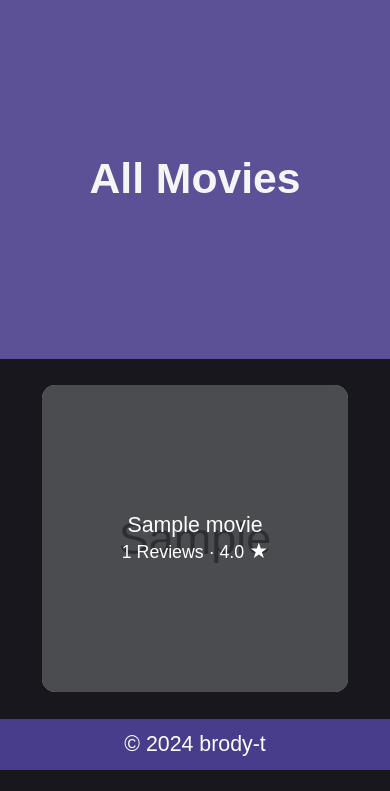
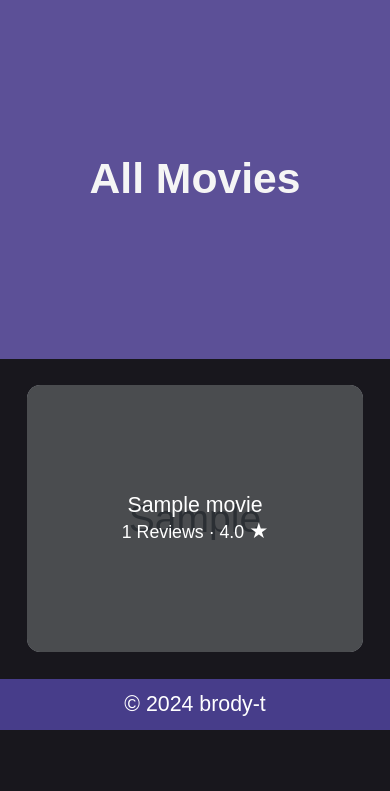
Before and after one commit to brody-tm/screen-spotlight, a Flask app: page /movies in a window 390 px wide. Shown: the part 53-844 px from the top of the page. Run offline with Flask 3, Linux system fonts and the light colour scheme; tables that the repository leaves empty hold one stand-in row (values such as "Sample post"); grey boxes marked "Sample" are stand-in pictures.

Commit message:
Changed movies page to grid layout, started working on login

```diff
--- a/MovieReviewAppBackend/__init__.py
+++ b/MovieReviewAppBackend/__init__.py
@@ -1,9 +1,11 @@
 from flask import Flask
 from flask_sqlalchemy import SQLAlchemy
 from flask_migrate import Migrate
+from flask_login import LoginManager
 
 db = SQLAlchemy()
 migrate = Migrate()
+login_manager = LoginManager()
 
 def create_app(config_name=None):
     app = Flask(__name__)
@@ -15,6 +17,7 @@ def create_app(config_name=None):
     # Initialize extensions
     db.init_app(app)
     migrate.init_app(app, db)
+    login_manager.init_app(app)
 
     # Register Blueprints (modular routing)
     from .routes import main as main_blueprint
--- a/MovieReviewAppBackend/models.py
+++ b/MovieReviewAppBackend/models.py
@@ -1,13 +1,18 @@
+from flask_login import UserMixin
+
 from . import db
 from datetime import datetime
 from werkzeug.security import generate_password_hash, check_password_hash
 
-class User(db.Model):
+class User(db.Model, UserMixin):
     id = db.Column(db.Integer, primary_key=True)
     username = db.Column(db.String(80), unique=True, nullable=False)
     password_hash = db.Column(db.String(255), nullable=False)
     email = db.Column(db.String(120), unique=True, nullable=False)
     reviews = db.relationship('Review', backref='user', lazy=True)
+
+    def get(self):
+        return self
 
     def set_password(self, password):
         self.password_hash = generate_password_hash(password)
--- a/MovieReviewAppBackend/routes.py
+++ b/MovieReviewAppBackend/routes.py
@@ -1,6 +1,7 @@
-from flask import Blueprint, flash, render_template, request, redirect, url_for
+from flask import Blueprint, flash, render_template, request, redirect, url_for, abort
+from flask_login import login_user, login_required
 from .models import User, Movie, Review
-from . import db
+from . import db, login_manager
 
 main = Blueprint('main', __name__)
 
@@ -10,7 +11,7 @@ main = Blueprint('main', __name__)
 
 @main.route('/')
 def index():
-    return redirect(url_for('main.movies'))
+    return redirect(url_for('main.login'))
 
 
 
@@ -70,7 +71,15 @@ def login():
 
                 if correct_password:
                     # Correct password
-                    return redirect(url_for('main.movies'))
+                    login_user(user)
+
+                    flash('Logged in successfully.')
+
+                    # next = request.args.get('next')
+                    # if not url_has_allowed_host_and_scheme(next, request.host):
+                    #     return abort(400)
+
+                    return redirect('movies')
                 else:
                     # Incorrect password
                     flash('Incorrect password')
@@ -84,12 +93,16 @@ def login():
 def logout():
     return render_template('logout.html')
 
+@login_manager.user_loader
+def load_user(user_id):
+    return User.get(user_id)
 
 
 # ---------------------------- Movie review routes ----------------------------------
 
 # Browse movies
 @main.route('/movies')
+# @login_required TODO: Does not work yet
 def movies():
     return render_template('movies.html', Movies=Movie.query.all())
 
--- a/MovieReviewAppBackend/static/main.css
+++ b/MovieReviewAppBackend/static/main.css
@@ -76,11 +76,10 @@ button:hover {
 }
 
 .movie-card {
+    height: 200pt;
     display: flex;
     flex-direction: column;
     justify-content: center;
-    height: 230pt;
-    width: 230pt;
     background-size: cover;
     background-repeat: no-repeat;
     background-position: center;
@@ -89,6 +88,8 @@ button:hover {
     color: white;
     border-radius: 10pt;
     transition: .75s;
+    padding-left: 5pt;
+    padding-right: 5pt;
 }
 
 .movie-card:hover {
@@ -101,9 +102,8 @@ button:hover {
 }
 
 .movie-card-container {
-    display: flex;
-    justify-content: center;
-    flex-wrap: wrap;
+    display: grid;
+    grid-template-columns: 1fr 1fr 1fr;
     gap: 20pt;
 }
 
@@ -241,3 +241,13 @@ button:hover {
     margin-top: 5pt;
     margin-bottom: 5pt;
 }
+
+@media screen and (max-width: 767px) {
+    .movie-card-container {
+        grid-template-columns: 1fr;
+    }
+
+    .movie-description-container {
+        width: 100%;
+    }
+}
```
